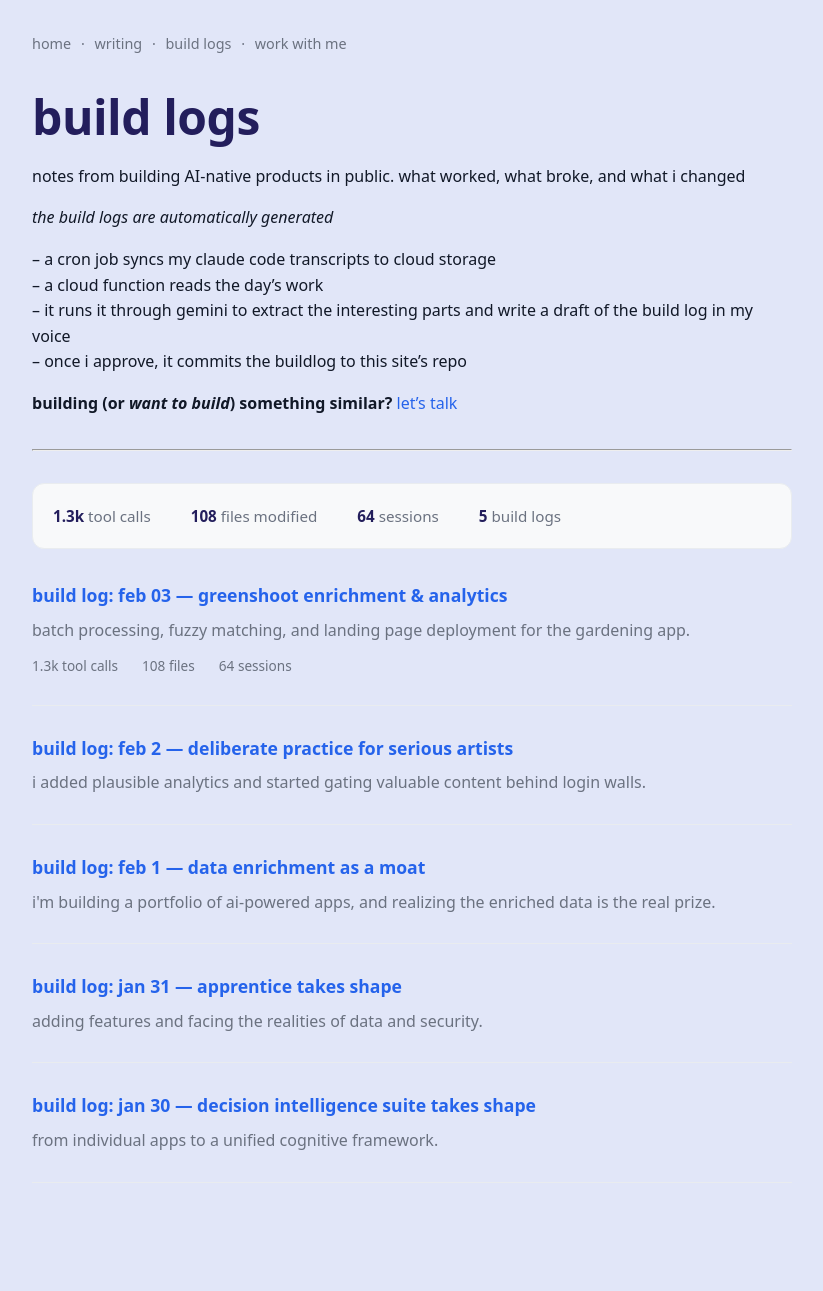
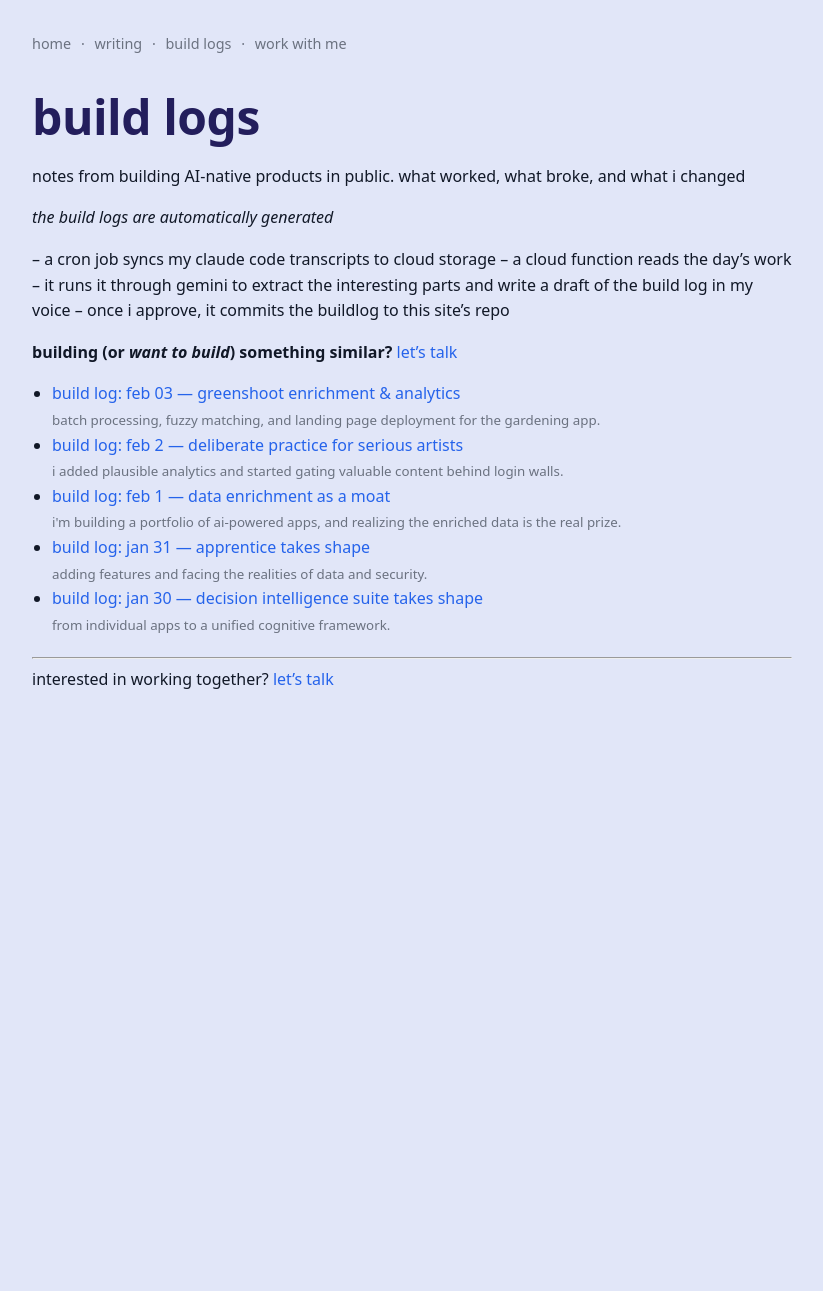
Before and after one commit to davidcrowe/reducibl.com, a Jekyll site: the page built from buildlogs.md, in a window 1280 px wide. Shown: the whole page, without its empty margins (228-1051 px from the left). Built offline with Jekyll 4.4.1, drawn with Linux system fonts in a browser that asks for light colours; after the commit the page ends 900 px from its top, so only the background shows below that.

Commit message:
simplify buildlogs page and stats styling
- revert buildlogs index to simple list (matching /writing)
- streamline stats on individual pages to inline text format

```diff
--- a/buildlogs.md
+++ b/buildlogs.md
@@ -16,42 +16,17 @@ notes from building AI-native products in public. what worked, what broke, and w
 
 **building (or *want to build*) something similar?** [let's talk](/build)
 
-<hr style="margin: 2rem 0;">
-
-{% assign buildlogs = site.posts | where_exp: "post", "post.categories contains 'buildlog'" %}
-{% assign total_tools = 0 %}
-{% assign total_files = 0 %}
-{% assign total_sessions = 0 %}
-{% for post in buildlogs %}
-  {% if post.toolCallCount %}{% assign total_tools = total_tools | plus: post.toolCallCount %}{% endif %}
-  {% if post.filesWrittenCount %}{% assign total_files = total_files | plus: post.filesWrittenCount %}{% endif %}
-  {% if post.sessionCount %}{% assign total_sessions = total_sessions | plus: post.sessionCount %}{% endif %}
-{% endfor %}
-
-{% if total_tools > 0 %}
-<div style="background: var(--card-bg, #f8f9fa); border: 1px solid var(--border, #e9ecef); border-radius: 12px; padding: 1.25rem; margin-bottom: 2rem;">
-  <div style="display: flex; flex-wrap: wrap; gap: 1.25rem 2.5rem; font-size: 0.95rem;">
-    <div><strong style="color: var(--heading, #231E5C);">{{ total_tools | divided_by: 1000.0 | round: 1 }}k</strong> <span style="color: var(--muted, #666);">tool calls</span></div>
-    <div><strong style="color: var(--heading, #231E5C);">{{ total_files }}</strong> <span style="color: var(--muted, #666);">files modified</span></div>
-    <div><strong style="color: var(--heading, #231E5C);">{{ total_sessions }}</strong> <span style="color: var(--muted, #666);">sessions</span></div>
-    <div><strong style="color: var(--heading, #231E5C);">{{ buildlogs.size }}</strong> <span style="color: var(--muted, #666);">build logs</span></div>
-  </div>
-</div>
-{% endif %}
-
-<ul class="buildlog-list" style="list-style: none; padding: 0;">
+<ul>
   {% for post in site.posts %}
     {% unless post.categories contains "buildlog" %}{% continue %}{% endunless %}
-    <li style="margin-bottom: 1.75rem; padding-bottom: 1.75rem; border-bottom: 1px solid var(--border, #e9ecef);">
-      <a href="{{ post.url | relative_url }}" style="font-size: 1.1rem; font-weight: 600;">{{ post.title }}</a>
-      <p style="margin: 0.5rem 0 0; color: var(--muted, #666);">{{ post.description }}</p>
-      {% if post.toolCallCount %}
-      <div style="margin-top: 0.75rem; font-size: 0.85rem; color: var(--muted, #666); display: flex; flex-wrap: wrap; gap: 0.5rem 1.5rem;">
-        <span>{{ post.toolCallCount | divided_by: 1000.0 | round: 1 }}k tool calls</span>
-        {% if post.filesWrittenCount %}<span>{{ post.filesWrittenCount }} files</span>{% endif %}
-        {% if post.sessionCount %}<span>{{ post.sessionCount }} sessions</span>{% endif %}
-      </div>
-      {% endif %}
+    <li>
+      <a href="{{ post.url | relative_url }}">{{ post.title }}</a>
+      <br/>
+      <small>{{ post.description }}</small>
     </li>
   {% endfor %}
 </ul>
+
+---
+
+interested in working together? [let's talk](/build)
```
Also changed, not shown: _layouts/post.html (+15 -24 lines).
